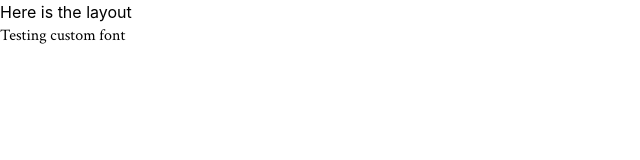
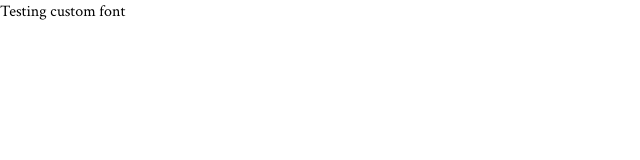
Before and after one commit to Tmmcmasters/Resume-Site, a Nuxt app: page / in a window 1280 px wide. Shown: the top 160 px of the page, without its empty margins (0-640 px from the left). Built offline with nearby package versions, Linux system fonts and the light colour scheme.

Commit message:
Showing page content, but no layout content

```diff
--- a/app/layouts/portfolio.vue
+++ b/app/layouts/portfolio.vue
@@ -2,8 +2,6 @@
 
 <template>
   <div>
-    <p>Here is the layout</p>
-
     <slot />
   </div>
 </template>
```
